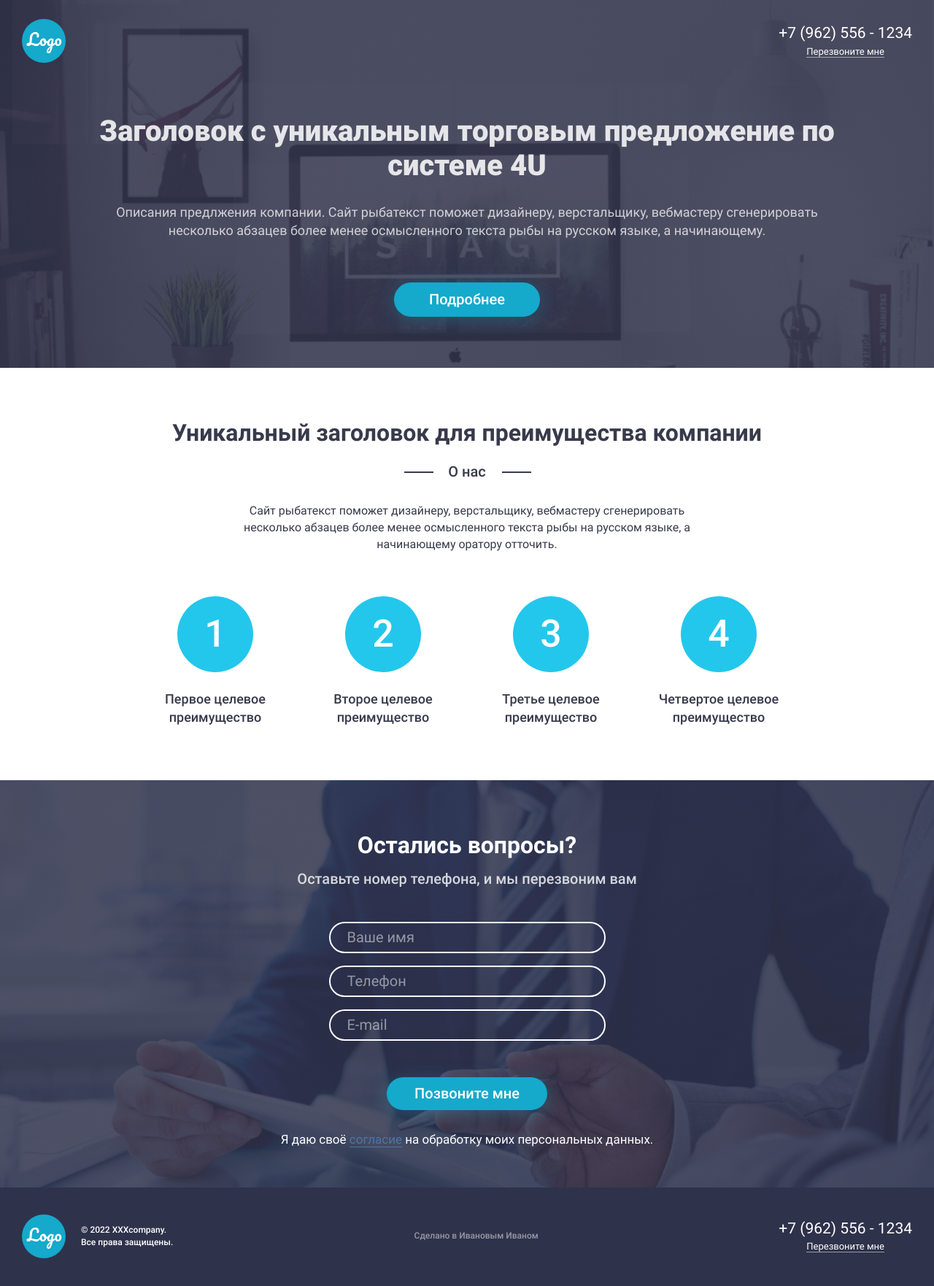
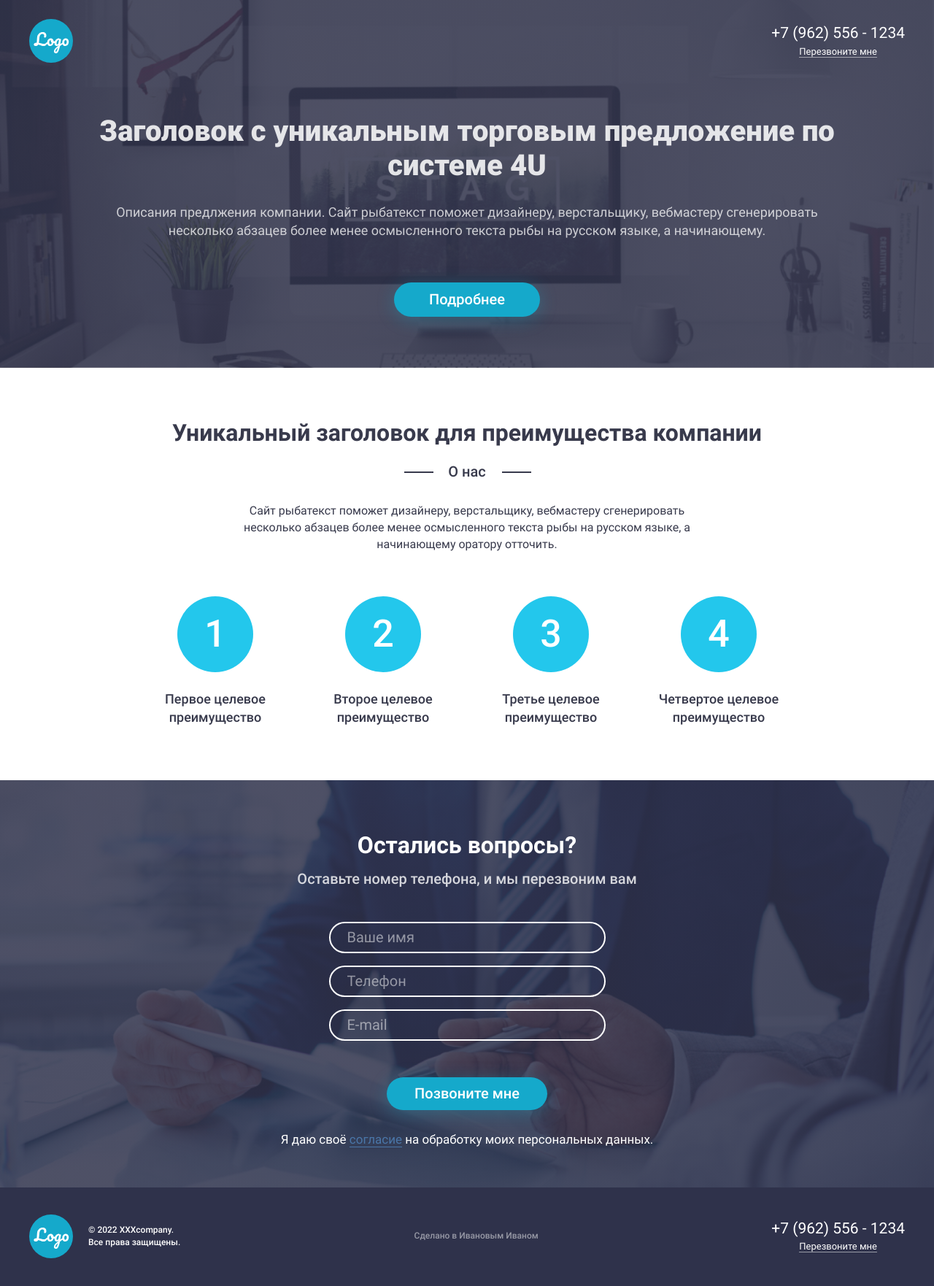
Before and after one commit to olgazh565/adaptive, a plain HTML site: page index.html in a window 1280 px wide. Shown: the whole page at 73% size. Drawn offline with Linux system fonts and the light colour scheme.

Commit message:
task complete

```diff
--- a/assets/css/contacts.css
+++ b/assets/css/contacts.css
@@ -1,9 +1,10 @@
-.contacts__container {
+.contacts {
     background-image: linear-gradient(180deg,rgba(47, 50, 75, 0.85), rgba(47, 50, 75, 0.85)),
                     url("../imgs/bg2.jpg");
     background-repeat: no-repeat;
     background-size: cover;
-    padding: 70px 200px;
+    background-position: center;
+    padding: 70px 0 78px;
     text-align: center;
 }
 
@@ -76,10 +77,10 @@
 }
 
 @media (max-width: 1280px) {
-    .contacts__container {
+    .contacts {
         background-image: linear-gradient(180deg,rgba(47, 50, 75, 0.85), rgba(47, 50, 75, 0.85)),
                     url("../imgs/bg2-1024.jpg");
-        padding: 70px 30px 56px;
+        padding: 70px 0 56px;
     }
     .contacts__title {
         font-size: 32px;
@@ -111,8 +112,8 @@
 }
 
 @media (max-width: 400px) {
-    .contacts__container {
-        padding: 30px 15px 27px;
+    .contacts {
+        padding: 30px 0 27px;
         background-image: linear-gradient(180deg,rgba(47, 50, 75, 0.85), rgba(47, 50, 75, 0.85)),
                     url("../imgs/bg2-320.jpg");
     }
--- a/assets/css/footer.css
+++ b/assets/css/footer.css
@@ -1,6 +1,9 @@
+.footer {
+    padding: 45px 0;
+    background-color: #2F324B;
+}
+
 .footer__container {
-    padding: 45px 200px;
-    background-color: #2F324B;
     display: flex;
     justify-content: space-between;
     align-items: center;
@@ -60,8 +63,8 @@
 }
 
 @media (max-width: 1280px) {
-    .footer__container {
-        padding: 37px 30px 49px;
+    .footer {
+        padding: 37px 0 49px;
     }
     .footer__logo {
         width: 60px;
@@ -83,8 +86,11 @@
 }
 
 @media (max-width: 650px) {
+    .footer {
+        padding: 25px 0 0;
+    }
     .footer__container {
-        padding: 25px 15px;
+        padding-bottom: 25px;
     }
     .footer__logo {
         width: 30px;
@@ -98,7 +104,7 @@
         margin-right: auto;
     }
     .footer__text,
-    .header__phone,
+    .footer__phone,
     .footer__link {
         display: none;
     }
--- a/assets/css/global.css
+++ b/assets/css/global.css
@@ -56,15 +56,18 @@ fieldset {
 }
 
 .container {
-    max-width: 1600px;
-    padding: 0 200px;
+    max-width: 1260px;
+    padding: 0 30px;
     margin: 0 auto;
+}
+
+@-ms-viewport{
+    width: device-width;
 }
 
 @media (max-width: 1024px) {
     .container {
         max-width: 1024px;
-        padding: 0 30px;
     }
 }
 
--- a/assets/css/header.css
+++ b/assets/css/header.css
@@ -1,9 +1,10 @@
-.header__container {
+.header {
     background-image: linear-gradient(180deg,rgba(47, 50, 75, 0.85), rgba(47, 50, 75, 0.85)),
-                    url("../imgs/bg1.jpg");
+                url("../imgs/bg1.jpg");
     background-repeat: no-repeat;
     background-size: cover;
-    padding: 40px 200px 120px;
+    background-position: center;
+    padding: 40px 0 120px;
     text-align: center;
 }
 
@@ -29,7 +30,7 @@
 .header__phone {
     font-size: 23.85px;
     line-height: 28px;
-    margin-bottom: 2.85px;
+    margin-bottom: 5px;
 }
 
 .header__link {
@@ -74,8 +75,8 @@
 }
 
 @media (max-width: 1280px) {
-    .header__container {
-        padding: 26px 30px 70px;
+    .header {
+        padding: 26px 0 70px;
         background-image: linear-gradient(180deg,rgba(47, 50, 75, 0.85), rgba(47, 50, 75, 0.85)),
                         url("../imgs/bg1-1024.jpg");
     }
@@ -118,10 +119,9 @@
     }
 }
 
-
-@media (max-width: 650px) {
-    .header__container {
-        padding: 15px 15px 67px;
+@media (max-width: 500px) {
+    .header {
+        padding: 15px 0 67px;
     }
     .header-wrap {
         margin-bottom: 65px;
@@ -158,7 +158,7 @@
 }
 
 @media (max-width: 400px) {
-    .header__container {
+    .header {
         background-image: linear-gradient(180deg,rgba(47, 50, 75, 0.85), rgba(47, 50, 75, 0.85)),
                         url("../imgs/bg1-320.jpg");
     }
--- a/index.html
+++ b/index.html
@@ -3,7 +3,7 @@
 <head>
     <meta charset="UTF-8">
     <meta http-equiv="X-UA-Compatible" content="IE=edge">
-    <meta name="viewport" content="width=device-width, initial-scale=1.0">
+    <meta name="viewport" content="width=device-width, initial-scale=1, minimum-scale=1">
     <title>adaptive</title>
 
     <link rel="preload" href="./assets/fonts/roboto-regular.woff2" as="font" type="font/woff" crossorigin>
@@ -15,7 +15,7 @@
 </head>
 <body>
     <header class="header">
-        <div class="container header__container">
+        <div class="container">
             <div class="header-wrap">
                 <img class="header__logo" src="./assets/imgs/logo.svg" alt="лого">
                 <div class="header__contact">
@@ -64,7 +64,7 @@
         </section>
 
         <section class="contacts" id="contacts">
-            <div class="container contacts__container">
+            <div class="container">
                 <h2 class="contacts__title">Остались вопросы?</h2>
                 <p class="contacts__subtitle">Оставьте номер телефона, и мы перезвоним вам</p>
                 <form class="contacts__form" action="https://jsonplaceholder.typicode.com/posts" method="POST" target="_blank">
```
